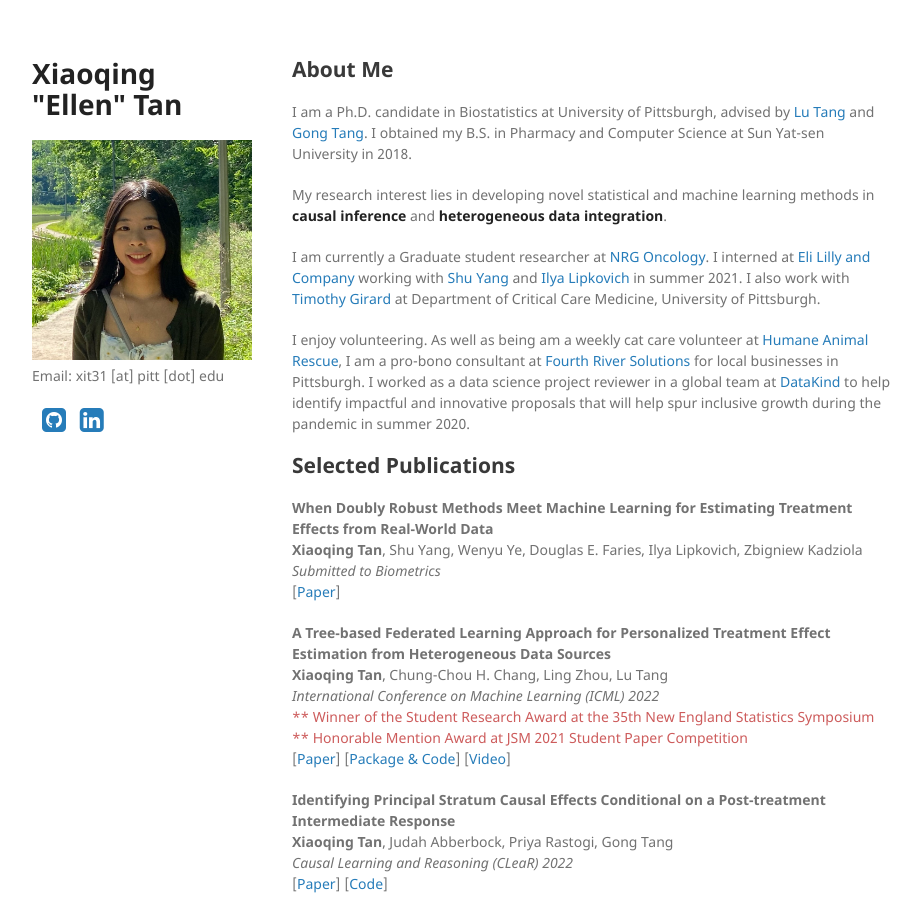
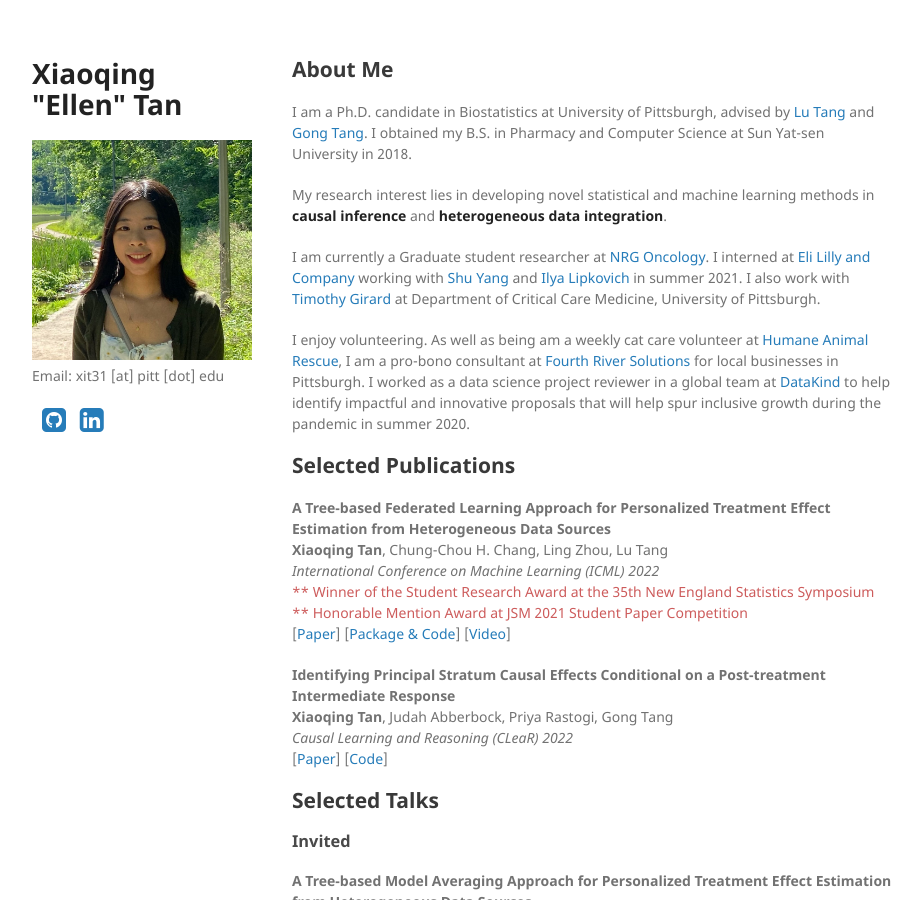
Before and after one commit to ellenxtan/ellenxtan.github.io, a Jekyll site: the page built from index.md, in a window 1280 px wide and 900 px high. Shown: the whole window, without its empty margins (178-1100 px from the left). Built offline with Jekyll 4.4.1, drawn with Linux system fonts in a browser that asks for light colours; a style sheet for code colours, icons or effects is not loaded; our own code applies the rules of GitHub Pages for plain Markdown files.

Commit message:
remove dr paper

```diff
--- a/index.md
+++ b/index.md
@@ -41,16 +41,16 @@ I enjoy volunteering. As well as being am a weekly cat care volunteer at [Humane
 
 ## Selected Publications
 
-<tr>
+<!-- <tr>
 <td width="100%">
 <p>
     <b>When Doubly Robust Methods Meet Machine Learning for Estimating Treatment Effects from Real-World Data</b><br>
     <b>Xiaoqing Tan</b>, Shu Yang, Wenyu Ye, Douglas E. Faries, Ilya Lipkovich, Zbigniew Kadziola<br>
-    <em>Submitted to Biometrics</em><br>
+    <em>Submitted</em><br>
 [<a href="https://arxiv.org/pdf/2204.10969.pdf">Paper</a>]
 </p>
 </td>
-</tr>
+</tr> -->
 
 <tr>
 <td width="100%">
```
Also changed, not shown: 1 other file.
